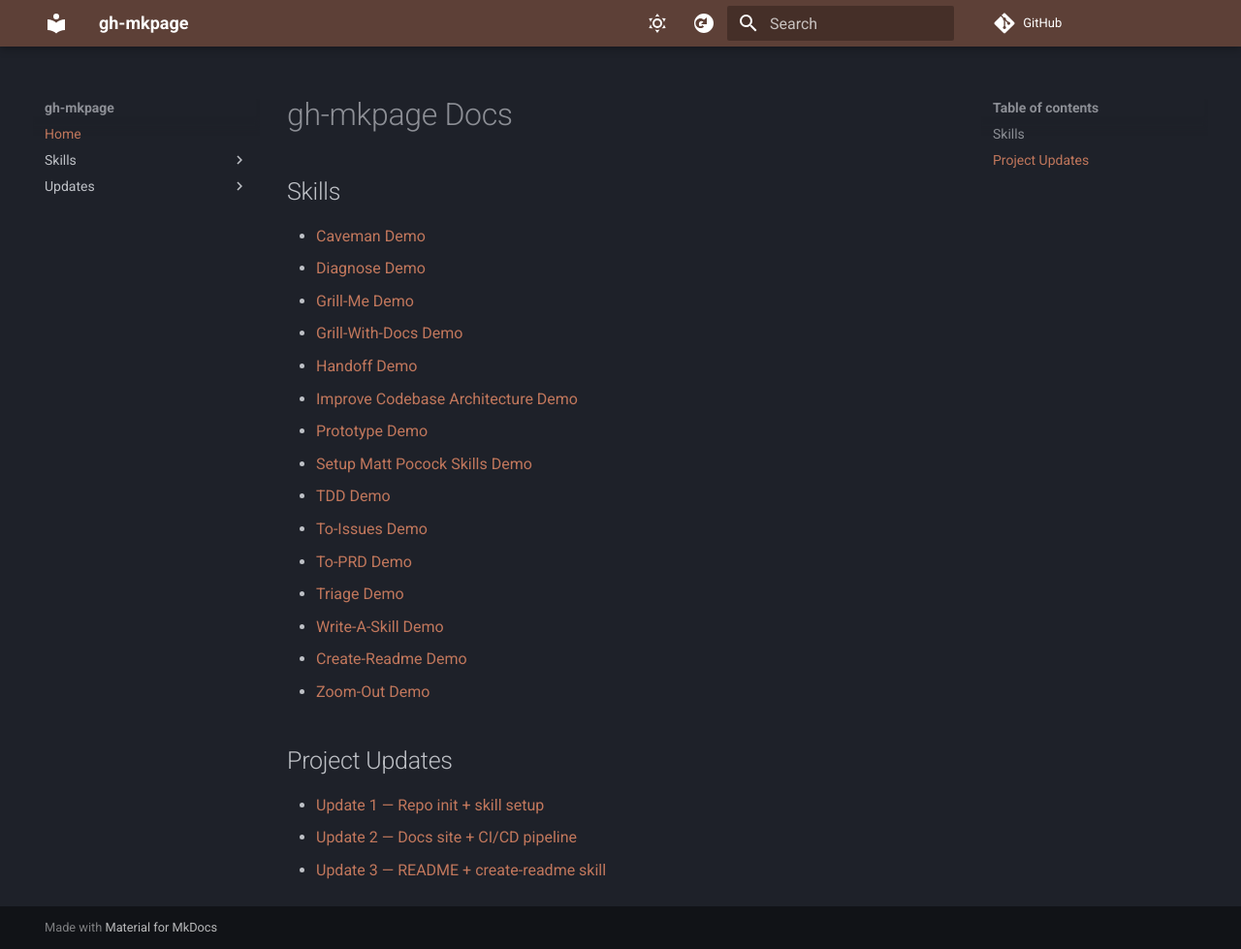
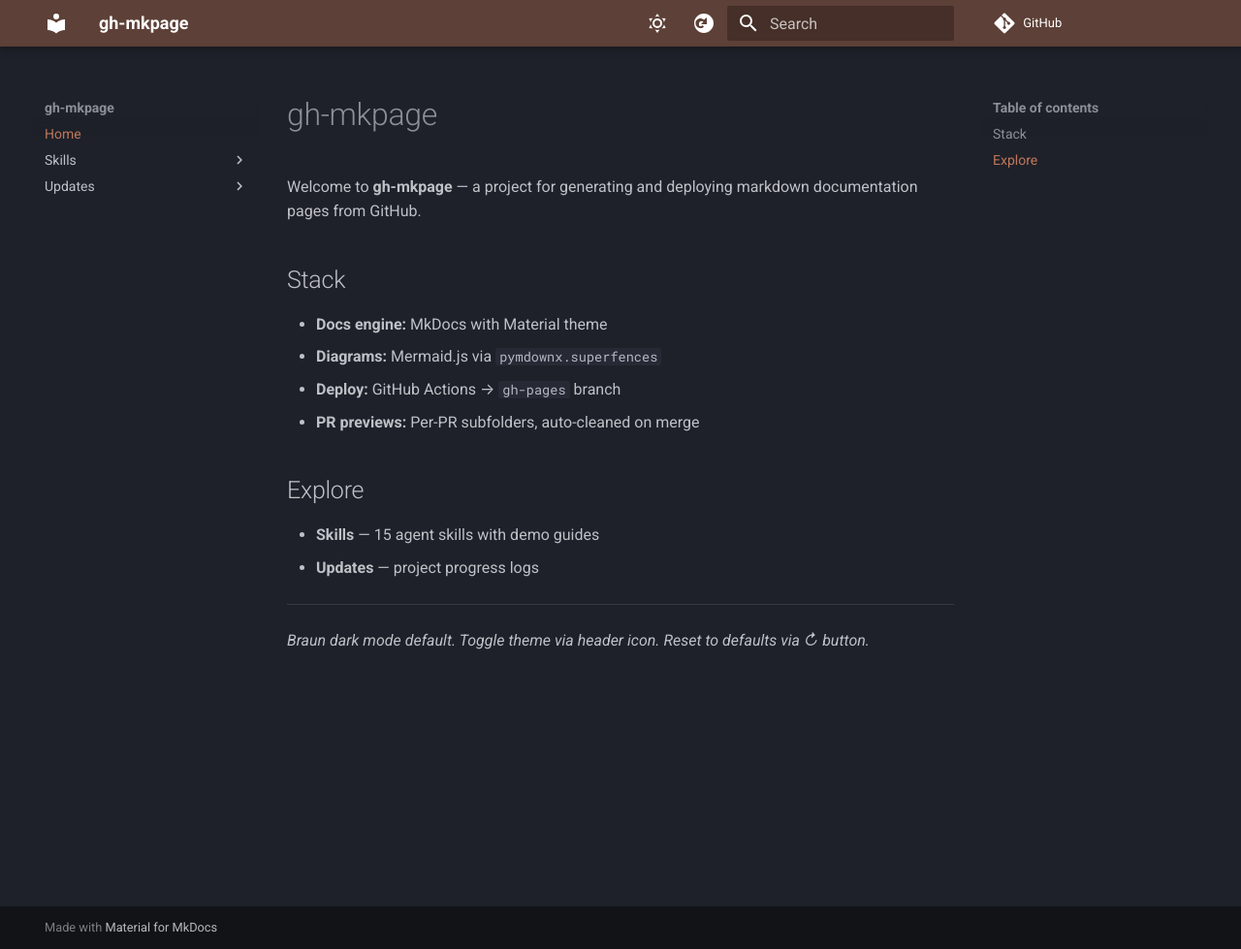
Before and after one commit to mibracy/gh-mkpage, an MkDocs documentation site: the page built from docs/index.md, in a window 1280 px wide and 979 px high. Shown: the whole window at 97% size. Built offline with MkDocs 1.6.1 and Material for MkDocs 9.7.7, drawn with Linux system fonts in a browser that asks for light colours; comment, search, counter and statistics services are not loaded.

Commit message:
Rewrite index.md as welcome landing page

```diff
--- a/docs/index.md
+++ b/docs/index.md
@@ -1,25 +1,19 @@
-# gh-mkpage Docs
+# gh-mkpage
 
-## Skills
+Welcome to **gh-mkpage** — a project for generating and deploying markdown documentation pages from GitHub.
 
-- [Caveman Demo](skills/caveman-demo.md)
-- [Diagnose Demo](skills/diagnose-demo.md)
-- [Grill-Me Demo](skills/grill-me-demo.md)
-- [Grill-With-Docs Demo](skills/grill-with-docs-demo.md)
-- [Handoff Demo](skills/handoff-demo.md)
-- [Improve Codebase Architecture Demo](skills/improve-codebase-architecture-demo.md)
-- [Prototype Demo](skills/prototype-demo.md)
-- [Setup Matt Pocock Skills Demo](skills/setup-matt-pocock-skills-demo.md)
-- [TDD Demo](skills/tdd-demo.md)
-- [To-Issues Demo](skills/to-issues-demo.md)
-- [To-PRD Demo](skills/to-prd-demo.md)
-- [Triage Demo](skills/triage-demo.md)
-- [Write-A-Skill Demo](skills/write-a-skill-demo.md)
-- [Create-Readme Demo](skills/create-readme-demo.md)
-- [Zoom-Out Demo](skills/zoom-out-demo.md)
+## Stack
 
-## Project Updates
+- **Docs engine:** MkDocs with Material theme
+- **Diagrams:** Mermaid.js via `pymdownx.superfences`
+- **Deploy:** GitHub Actions → `gh-pages` branch
+- **PR previews:** Per-PR subfolders, auto-cleaned on merge
 
-- [Update 1 — Repo init + skill setup](updates/001-repo-init.md)
-- [Update 2 — Docs site + CI/CD pipeline](updates/002-docs-ci.md)
-- [Update 3 — README + create-readme skill](updates/003-readme.md)
+## Explore
+
+- **Skills** — 15 agent skills with demo guides
+- **Updates** — project progress logs
+
+---
+
+*Braun dark mode default. Toggle theme via header icon. Reset to defaults via ↻ button.*
```
